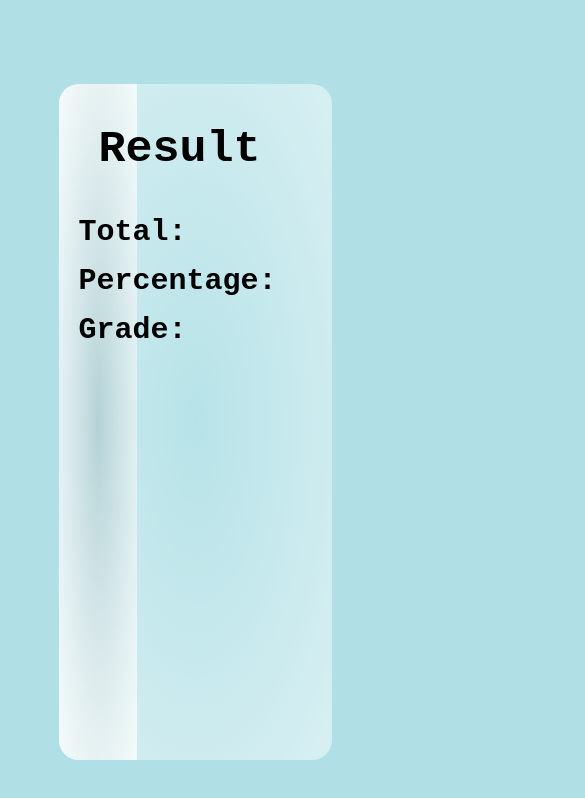
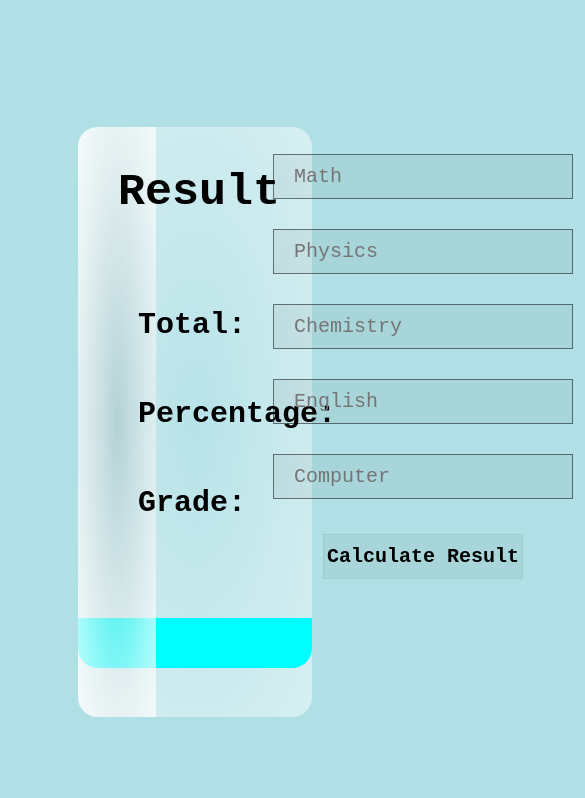
Before and after one commit to SALSABEEL99/grade-calculator, a plain HTML site: page index.html in a window 390 px wide. Shown: the whole page, 585 px wide, since content can reach past the window. Drawn offline with Linux system fonts and the light colour scheme.

Commit message:
done without responsive

```diff
--- a/app.js
+++ b/app.js
@@ -0,0 +1,47 @@
+// const getResult = () => {
+function getResult() {
+  let math = document.getElementById("math").value;
+  let physics = document.getElementById("physics").value;
+  let chemistry = document.getElementById("chemistry").value;
+  let english = document.getElementById("english").value;
+  let computer = document.getElementById("computer").value;
+
+  let total =
+    parseFloat(math) +
+    parseFloat(physics) +
+    parseFloat(chemistry) +
+    parseFloat(english) +
+    parseFloat(computer);
+  let percentage = (total * 100) / 500;
+
+  if (percentage >= 90) {
+    document.getElementById("grade").innerHTML = "A+";
+  } else if (percentage >= 80) {
+    document.getElementById("grade").innerHTML = "A";
+  } else if (percentage >= 70) {
+    document.getElementById("grade").innerHTML = "B+";
+  } else if (percentage >= 60) {
+    document.getElementById("grade").innerHTML = "B";
+  } else if (percentage >= 50) {
+    document.getElementById("grade").innerHTML = "C+";
+  } else if (percentage >= 40) {
+    document.getElementById("grade").innerHTML = "C";
+  } else if (percentage >= 30) {
+    document.getElementById("grade").innerHTML = "D+";
+  } else if (percentage >= 20) {
+    document.getElementById("grade").innerHTML = "D";
+  }
+else{document.getElementById('grade').innerHTML ="you're Failed";
+}
+
+
+  document.getElementById("total").innerHTML = total;
+  document.getElementById("percentage").innerHTML = percentage;
+
+  if(percentage>=30)
+  document.getElementById('resultShow').innerHTML = "Congratulation You're Passed";
+
+  else{
+  document.getElementById('resultShow').innerHTML = "Sorry You're Failed";
+  }
+}
--- a/index.html
+++ b/index.html
@@ -21,11 +21,24 @@
                 </div>
             </div>
         </div>
+        <div class="main-inp">
+            <div class="inp">
+            <input type="number" name="" id="math" placeholder="Math"><br>
+            <input type="number" name="" id="physics" placeholder="Physics"><br>
+            <input type="number" name="" id="chemistry" placeholder="Chemistry"><br>
+            <input type="number" name="" id="english" placeholder="English"><br>
+            <input type="number" name="" id="computer" placeholder="Computer"><br>
+            <button onclick="getResult()">Calculate Result</button>
+        </div>
+        </div>
+        <div class="result-show">
+            <h1 id="resultShow"></h1>
+        </div>
     </div>
 
 
 
 
-    <script type="module" src="./app.js"></script>
+    <script src="./app.js"></script>
 </body>
 </html>
--- a/style.css
+++ b/style.css
@@ -1,6 +1,7 @@
 *{
     margin: 0;
     padding: 0;
+    user-select: none;
     box-sizing: border-box;
     text-decoration: none;
     font-family: monospace;
@@ -15,8 +16,8 @@ body{
 }
 
 .calc-body{
-    height: 80vh;
-    width: 70vw;
+    height: 70vh;
+    width: 60vw;
     border-radius: 20px;
     background: radial-gradient(rgba(255, 255, 255, 0.09),
     rgba(255, 255, 255, 0.5));
@@ -24,7 +25,7 @@ body{
 
 .result{
     position: absolute;
-    height: 80vh;
+    height: 70vh;
     width: 20vw;
     background:radial-gradient(rgba(0, 0, 0, 0.05), rgba(255, 255, 255, 0.5));
     border-top-left-radius:20px ;
@@ -39,10 +40,67 @@ body{
 }
 
 .show{
+    position: absolute;
+margin:30px 40px;
+}
 
-margin: 20px;
-}
 .show h2{
+    margin: 20px;
     font-size: 30px;
 
 }
+.main-inp{
+    position:absolute ;
+    display: flex;
+    align-items: center;
+    justify-content: center;
+    min-height: 55vh;
+    min-width: 60vw;
+    margin-left: 180px;
+}
+.inp{
+    text-align: center;
+
+}
+input{
+    background:rgba(0, 0, 0, 0.05);
+    margin: 15px;
+    height: 45px;
+    width: 300px;
+    font-size: 20px;
+    padding: 20px;
+    font-weight: 800px;
+    border: 1px solid rgba(0,0, 0,0.5);
+
+
+}
+button{
+    margin-top: 20px;
+    height: 45px;
+    width: 200px;
+    font-size: 20px;
+    font-weight: 800;
+    background-color: rgba(0, 0, 0, 0.05);
+    outline: none;
+    border: 1px solid rgba(0, 0, 0, 0.05);
+    cursor: pointer;
+
+
+
+}
+
+
+.result-show{
+    text-align: center;
+    height: 50px;
+    width: 60vw;
+    background-color: aqua;
+    margin-top: 491px;
+    border-bottom-left-radius:20px ;
+    border-bottom-right-radius:20px ;
+
+
+}
+.result-show h1{
+    font-size: 40px;
+}
```
